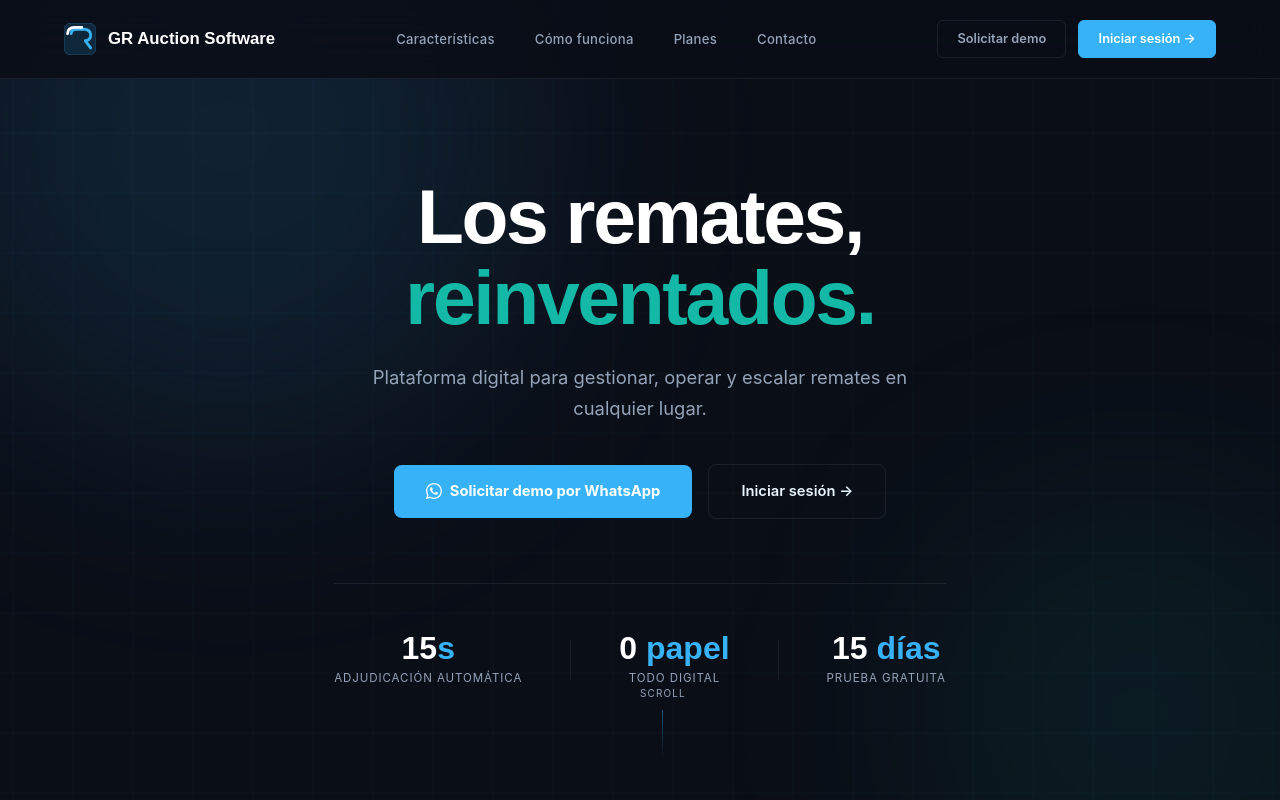
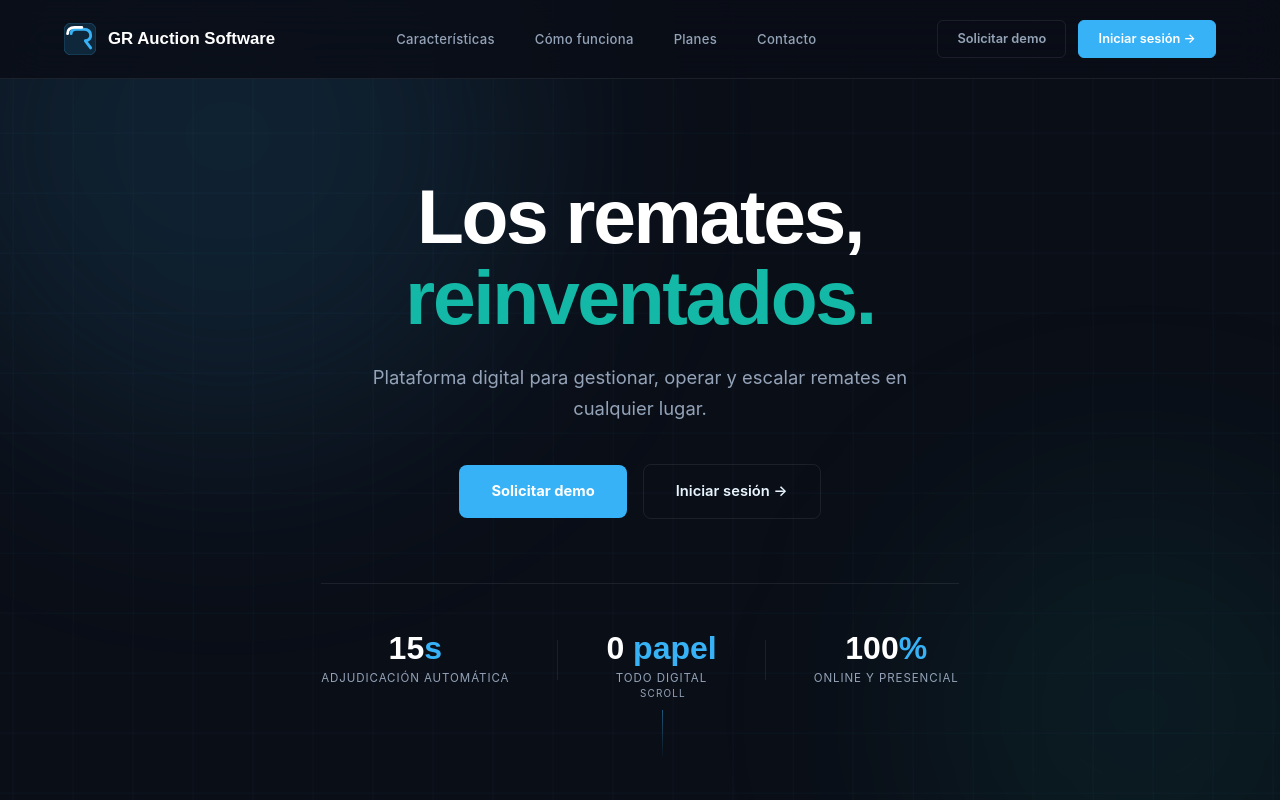
Before and after one commit to mahumadavald/gestion-de-remates, a Next.js app: page / in a window 1280 px wide. Shown: the top 800 px of the page. Built offline with nearby package versions, Linux system fonts and the light colour scheme.

Commit message:
Update LandingPage.jsx

```diff
--- a/app/LandingPage.jsx
+++ b/app/LandingPage.jsx
@@ -27,6 +27,8 @@ export default function LandingPage() {
     return () => { window.removeEventListener('scroll', handleScroll); observer.disconnect(); };
   }, []);
 
+  const WA_DEMO = "https://wa.me/56991453680?text=Hola%2C%20me%20interesa%20GR%20Auction%20Software.%20Mi%20nombre%20es%20____%20y%20soy%20de%20la%20casa%20de%20remates%20____";
+
   const bodyHTML = `<nav id="navbar">
   <a href="#" class="nav-logo">
     <svg width="32" height="32" viewBox="0 0 36 36" fill="none">
@@ -36,7 +38,6 @@ export default function LandingPage() {
     </svg>
     <div>
       <div class="nav-logo-text">GR Auction Software</div>
-
     </div>
   </a>
   <div class="nav-links">
@@ -46,7 +47,7 @@ export default function LandingPage() {
     <a href="#contact">Contacto</a>
   </div>
   <div class="nav-cta">
-    <a href="https://wa.me/56991453680?text=Hola%2C%20quiero%20solicitar%20una%20demo%20de%20GR%20Auction%20Software" target="_blank" class="btn-nav btn-nav-ghost">Solicitar demo</a>
+    <a href="${WA_DEMO}" target="_blank" class="btn-nav btn-nav-ghost">Solicitar demo</a>
     <a href="/dashboard" class="btn-nav btn-nav-solid">Iniciar sesión →</a>
   </div>
 </nav>
@@ -61,9 +62,8 @@ export default function LandingPage() {
   </h1>
   <p class="hero-sub">Plataforma digital para gestionar, operar y escalar remates en cualquier lugar.</p>
   <div class="hero-btns">
-    <a href="https://wa.me/56991453680?text=Hola%2C%20quiero%20solicitar%20una%20demo%20de%20GR%20Auction%20Software" target="_blank" class="btn-primary">
-      <svg width="16" height="16" viewBox="0 0 24 24" fill="currentColor"><path d="M17.472 14.382c-.297-.149-1.758-.867-2.03-.967-.273-.099-.471-.148-.67.15-.197.297-.767.966-.94 1.164-.173.199-.347.223-.644.075-.297-.15-1.255-.463-2.39-1.475-.883-.788-1.48-1.761-1.653-2.059-.173-.297-.018-.458.13-.606.134-.133.298-.347.446-.52.149-.174.198-.298.298-.497.099-.198.05-.371-.025-.52-.075-.149-.669-1.612-.916-2.207-.242-.579-.487-.5-.669-.51-.173-.008-.371-.01-.57-.01-.198 0-.52.074-.792.372-.272.297-1.04 1.016-1.04 2.479 0 1.462 1.065 2.875 1.213 3.074.149.198 2.096 3.2 5.077 4.487.709.306 1.262.489 1.694.625.712.227 1.36.195 1.871.118.571-.085 1.758-.719 2.006-1.413.248-.694.248-1.289.173-1.413-.074-.124-.272-.198-.57-.347z"/><path d="M12 0C5.373 0 0 5.373 0 12c0 2.117.553 4.103 1.518 5.829L.057 23.492a.5.5 0 00.614.611l5.783-1.517A11.943 11.943 0 0012 24c6.627 0 12-5.373 12-12S18.627 0 12 0zm0 22c-1.947 0-3.768-.497-5.35-1.367l-.383-.215-3.434.9.916-3.352-.234-.38A9.956 9.956 0 012 12C2 6.477 6.477 2 12 2s10 4.477 10 10-4.477 10-10 10z"/></svg>
-      Solicitar demo por WhatsApp
+    <a href="${WA_DEMO}" target="_blank" class="btn-primary">
+      Solicitar demo
     </a>
     <a href="/dashboard" class="btn-secondary">Iniciar sesión →</a>
   </div>
@@ -72,7 +72,7 @@ export default function LandingPage() {
     <div class="stat-div"></div>
     <div class="stat-item"><div class="stat-num">0<span class="blue"> papel</span></div><div class="stat-lbl">Todo digital</div></div>
     <div class="stat-div"></div>
-    <div class="stat-item"><div class="stat-num">15<span class="blue"> días</span></div><div class="stat-lbl">Prueba gratuita</div></div>
+    <div class="stat-item"><div class="stat-num">100<span class="blue">%</span></div><div class="stat-lbl">Online y presencial</div></div>
   </div>
   <div class="scroll-hint"><div class="scroll-txt">Scroll</div><div class="scroll-line"></div></div>
 </section>
@@ -167,10 +167,9 @@ export default function LandingPage() {
       Planes
     </div>
     <h2 class="section-title" style="margin:0 auto 1rem;text-align:center">Planes diseñados para cada casa de remates</h2>
-    <p class="section-sub" style="margin:0 auto 3rem;text-align:center">15 días de prueba gratuita. Sin tarjeta de crédito. Contáctanos y te armamos el plan que mejor se ajusta a tu operación.</p>
+    <p class="section-sub" style="margin:0 auto 3rem;text-align:center">Contáctanos y te armamos el plan que mejor se ajusta a tu operación.</p>
   </div>
 
-  <!-- 3 plan cards sin precios -->
   <div class="pricing-grid reveal">
 
     <div class="plan-card">
@@ -188,7 +187,7 @@ export default function LandingPage() {
         <li><svg width="14" height="14" viewBox="0 0 14 14" fill="none" stroke="currentColor" stroke-width="2.2" stroke-linecap="round"><path d="M2 7l4 4 6-7"/></svg>Postores self-service</li>
         <li><svg width="14" height="14" viewBox="0 0 14 14" fill="none" stroke="currentColor" stroke-width="2.2" stroke-linecap="round"><path d="M2 7l4 4 6-7"/></svg>Hasta 2 usuarios</li>
       </ul>
-      <a href="https://wa.me/56991453680?text=Hola%2C%20quiero%20consultar%20el%20plan%20B%C3%A1sico%20de%20GR%20Auction%20Software" target="_blank" class="btn-plan btn-plan-outline">Consultar precio →</a>
+      <a href="${WA_DEMO}" target="_blank" class="btn-plan btn-plan-outline">Consultar precio →</a>
     </div>
 
     <div class="plan-card featured">
@@ -208,7 +207,7 @@ export default function LandingPage() {
         <li><svg width="14" height="14" viewBox="0 0 14 14" fill="none" stroke="currentColor" stroke-width="2.2" stroke-linecap="round"><path d="M2 7l4 4 6-7"/></svg>Reportes avanzados + CSV</li>
         <li><svg width="14" height="14" viewBox="0 0 14 14" fill="none" stroke="currentColor" stroke-width="2.2" stroke-linecap="round"><path d="M2 7l4 4 6-7"/></svg>Soporte prioritario</li>
       </ul>
-      <a href="https://wa.me/56991453680?text=Hola%2C%20quiero%20consultar%20el%20plan%20Profesional%20de%20GR%20Auction%20Software" target="_blank" class="btn-plan btn-plan-solid">Consultar precio →</a>
+      <a href="${WA_DEMO}" target="_blank" class="btn-plan btn-plan-solid">Consultar precio →</a>
     </div>
 
     <div class="plan-card">
@@ -227,7 +226,7 @@ export default function LandingPage() {
         <li><svg width="14" height="14" viewBox="0 0 14 14" fill="none" stroke="currentColor" stroke-width="2.2" stroke-linecap="round"><path d="M2 7l4 4 6-7"/></svg>SLA garantizado</li>
         <li><svg width="14" height="14" viewBox="0 0 14 14" fill="none" stroke="currentColor" stroke-width="2.2" stroke-linecap="round"><path d="M2 7l4 4 6-7"/></svg>Soporte 24/7</li>
       </ul>
-      <a href="https://wa.me/56991453680?text=Hola%2C%20quiero%20cotizar%20un%20plan%20Enterprise%20de%20GR%20Auction%20Software" target="_blank" class="btn-plan btn-plan-outline">Cotizar ahora →</a>
+      <a href="${WA_DEMO}" target="_blank" class="btn-plan btn-plan-outline">Cotizar ahora →</a>
     </div>
 
   </div>
@@ -243,22 +242,22 @@ export default function LandingPage() {
       Contacto
     </div>
     <h2 class="section-title" style="margin:0 auto 1rem;text-align:center;max-width:700px">¿Listo para modernizar tu casa de remates?</h2>
-    <p class="section-sub" style="margin:0 auto 2.5rem;text-align:center">15 días de prueba gratuita. Sin tarjeta de crédito. Te configuramos todo en un día.</p>
+    <p class="section-sub" style="margin:0 auto 2.5rem;text-align:center">Contáctanos y te configuramos todo en un día.</p>
     <div class="hero-btns">
-      <a href="https://wa.me/56991453680?text=Hola%2C%20quiero%20solicitar%20una%20demo%20de%20GR%20Auction%20Software" target="_blank" class="btn-primary">
+      <a href="${WA_DEMO}" target="_blank" class="btn-primary">
         <svg width="16" height="16" viewBox="0 0 24 24" fill="currentColor"><path d="M17.472 14.382c-.297-.149-1.758-.867-2.03-.967-.273-.099-.471-.148-.67.15-.197.297-.767.966-.94 1.164-.173.199-.347.223-.644.075-.297-.15-1.255-.463-2.39-1.475-.883-.788-1.48-1.761-1.653-2.059-.173-.297-.018-.458.13-.606.134-.133.298-.347.446-.52.149-.174.198-.298.298-.497.099-.198.05-.371-.025-.52-.075-.149-.669-1.612-.916-2.207-.242-.579-.487-.5-.669-.51-.173-.008-.371-.01-.57-.01-.198 0-.52.074-.792.372-.272.297-1.04 1.016-1.04 2.479 0 1.462 1.065 2.875 1.213 3.074.149.198 2.096 3.2 5.077 4.487.709.306 1.262.489 1.694.625.712.227 1.36.195 1.871.118.571-.085 1.758-.719 2.006-1.413.248-.694.248-1.289.173-1.413-.074-.124-.272-.198-.57-.347z"/><path d="M12 0C5.373 0 0 5.373 0 12c0 2.117.553 4.103 1.518 5.829L.057 23.492a.5.5 0 00.614.611l5.783-1.517A11.943 11.943 0 0012 24c6.627 0 12-5.373 12-12S18.627 0 12 0zm0 22c-1.947 0-3.768-.497-5.35-1.367l-.383-.215-3.434.9.916-3.352-.234-.38A9.956 9.956 0 012 12C2 6.477 6.477 2 12 2s10 4.477 10 10-4.477 10-10 10z"/></svg>
-        Solicitar demo por WhatsApp
+        Solicitar demo
       </a>
-      <a href="/cdn-cgi/l/email-protection#91f2feffe5f0f2e5fed1f6e3f0e4f2e5f8feffbff2fd" class="btn-secondary"><span class="__cf_email__" data-cfemail="c0a3afaeb4a1a3b4af80a7b2a1b5a3b4a9afaeeea3ac">[email&#160;protected]</span></a>
+      <a href="mailto:contacto@grauction.cl" class="btn-secondary">contacto@grauction.cl</a>
     </div>
     <div class="cta-contact">
       <a href="https://wa.me/56991453680" target="_blank" class="contact-item">
         <svg width="16" height="16" viewBox="0 0 24 24" fill="none" stroke="currentColor" stroke-width="1.8" stroke-linecap="round"><path d="M22 16.92v3a2 2 0 01-2.18 2 19.79 19.79 0 01-8.63-3.07A19.5 19.5 0 013.07 9.8 19.79 19.79 0 01.02 1.18 2 2 0 012 0h3a2 2 0 012 1.72c.127.96.361 1.903.7 2.81a2 2 0 01-.45 2.11L6.09 7.91a16 16 0 006 6l1.27-1.27a2 2 0 012.11-.45c.907.339 1.85.573 2.81.7A2 2 0 0122 14.92z"/></svg>
         +56 9 9145 3680
       </a>
-      <a href="/cdn-cgi/l/email-protection#492a26273d282a3d26092e3b283c2a3d202627672a25" class="contact-item">
+      <a href="mailto:contacto@grauction.cl" class="contact-item">
         <svg width="16" height="16" viewBox="0 0 24 24" fill="none" stroke="currentColor" stroke-width="1.8" stroke-linecap="round"><path d="M4 4h16c1.1 0 2 .9 2 2v12c0 1.1-.9 2-2 2H4c-1.1 0-2-.9-2-2V6c0-1.1.9-2 2-2z"/><polyline points="22,6 12,13 2,6"/></svg>
-        <span class="__cf_email__" data-cfemail="75161a1b011416011a351207140016011c1a1b5b1619">[email&#160;protected]</span>
+        contacto@grauction.cl
       </a>
       <span class="contact-item">
         <svg width="16" height="16" viewBox="0 0 24 24" fill="none" stroke="currentColor" stroke-width="1.8" stroke-linecap="round"><circle cx="12" cy="12" r="10"/><path d="M2 12h20M12 2a15.3 15.3 0 014 10 15.3 15.3 0 01-4 10 15.3 15.3 0 01-4-10 15.3 15.3 0 014-10z"/></svg>
@@ -282,7 +281,7 @@ export default function LandingPage() {
     <a href="#features">Características</a>
     <a href="#pricing">Planes</a>
     <a href="/dashboard">Iniciar sesión</a>
-    <a href="/cdn-cgi/l/email-protection#23404c4d574240574c634451425640574a4c4d0d404f">Contacto</a>
+    <a href="mailto:contacto@grauction.cl">Contacto</a>
   </div>
 </footer>`;
 
@@ -375,14 +374,9 @@ nav{position:fixed;top:0;left:0;right:0;z-index:100;display:flex;align-items:cen
 .plan-badge{position:absolute;top:-12px;left:50%;transform:translateX(-50%);background:linear-gradient(90deg,var(--blue),var(--teal));color:#fff;font-size:.65rem;font-weight:700;padding:.25rem .85rem;border-radius:20px;letter-spacing:.06em;text-transform:uppercase;white-space:nowrap;}
 .plan-name{font-family:'Syne',sans-serif;font-size:1.1rem;font-weight:800;color:var(--white);margin-bottom:.25rem;}
 .plan-desc{font-size:.78rem;color:var(--gray);margin-bottom:1.5rem;line-height:1.5;}
-.plan-price-num{font-family:'Syne',sans-serif;font-size:2rem;font-weight:800;color:var(--white);line-height:1;}
-.plan-price-num span{font-size:1rem;color:var(--gray);font-weight:400;}
-.plan-price-sub{font-size:.72rem;color:var(--gray);margin-top:.3rem;margin-bottom:1.75rem;}
 .plan-features{list-style:none;display:flex;flex-direction:column;gap:.6rem;margin-bottom:2rem;}
 .plan-features li{display:flex;align-items:center;gap:.6rem;font-size:.82rem;color:var(--gray);}
 .plan-features li svg{color:var(--teal);flex-shrink:0;}
-.plan-features li.dim{opacity:.4;}
-.plan-features li.dim svg{color:var(--gray);}
 .btn-plan{width:100%;padding:.8rem;border-radius:8px;font-family:'Inter',sans-serif;font-size:.85rem;font-weight:700;cursor:pointer;text-align:center;text-decoration:none;display:block;transition:all .2s;}
 .btn-plan-outline{background:transparent;border:1px solid var(--border);color:var(--light);}
 .btn-plan-outline:hover{border-color:var(--blue);color:var(--blue);}
```
